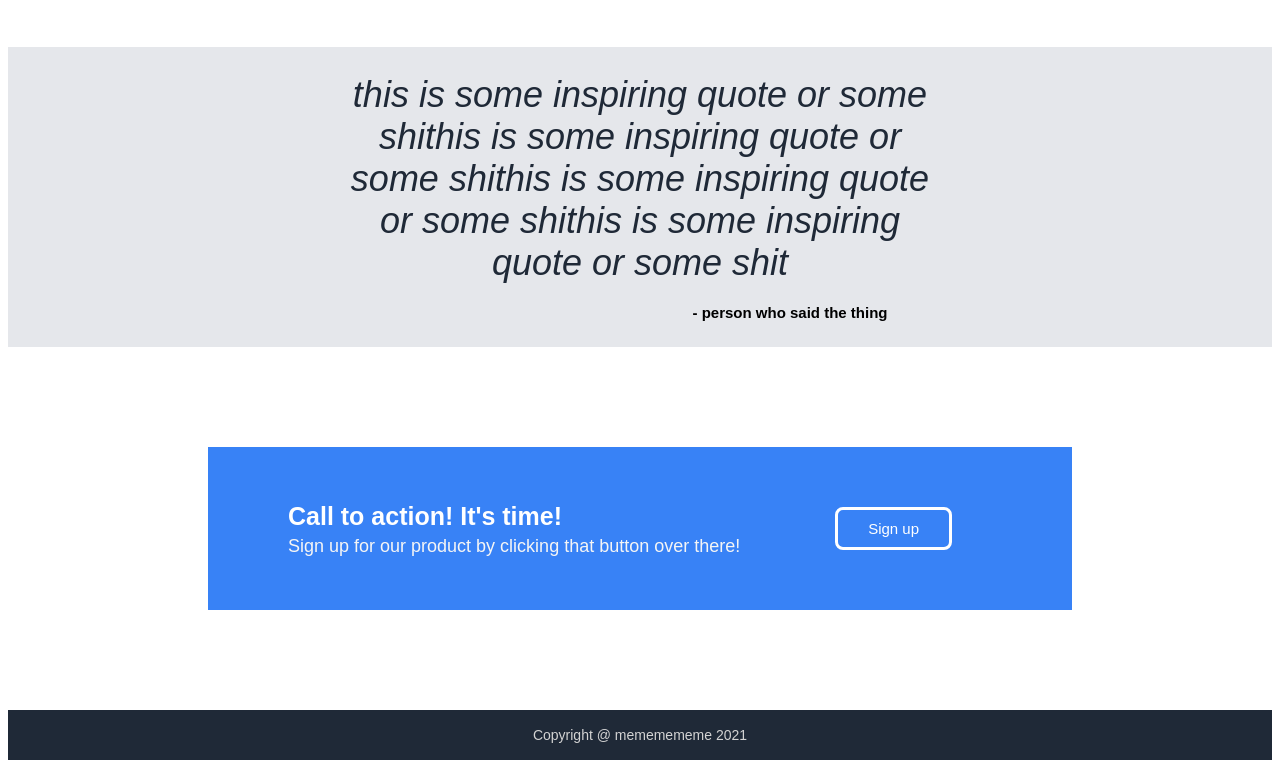
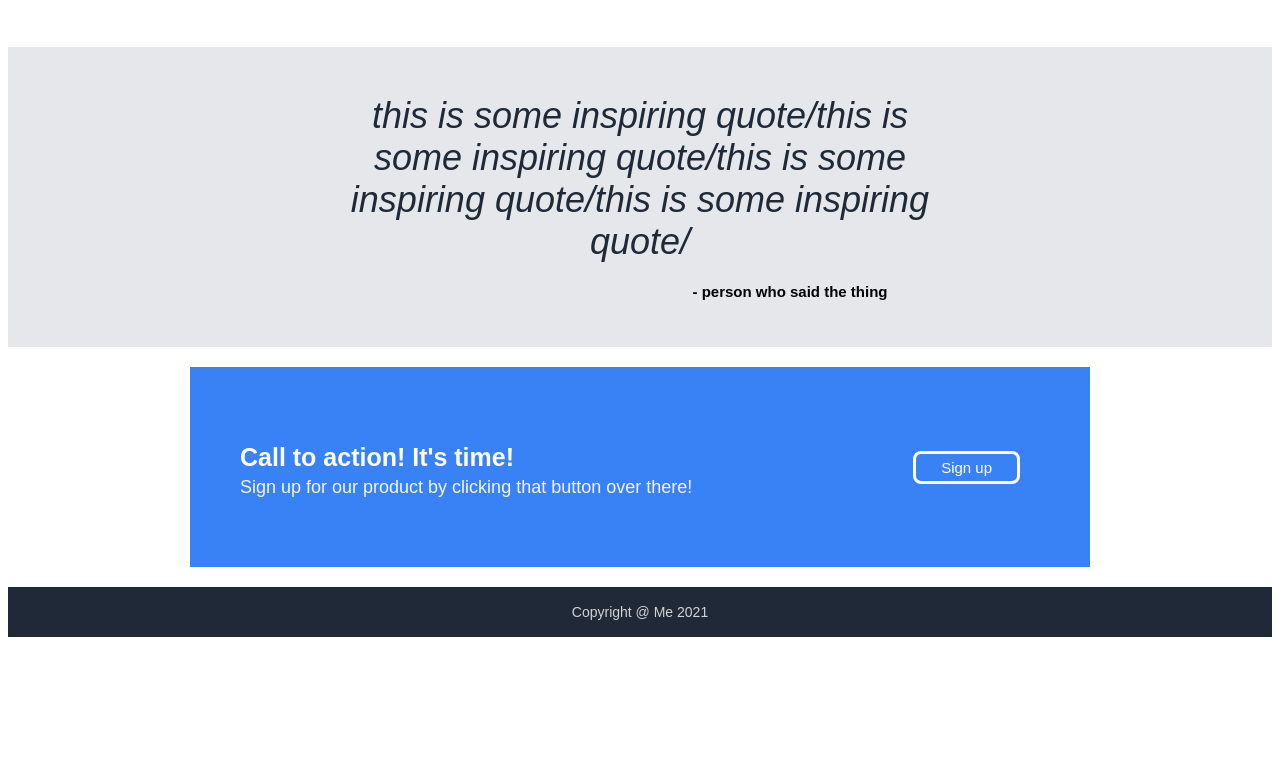
Before and after one commit to drake-ru/landing-page, a plain HTML site: page index.html in a window 1280 px wide. Shown: the part 824-1592 px from the top of the page. After the commit the page ends 1469 px from the top, so only its background shows below. Drawn offline with Linux system fonts and the light colour scheme.

Commit message:
adjusted rendering of call to action area to avoid crushing elements

```diff
--- a/index.html
+++ b/index.html
@@ -49,10 +49,10 @@
         </div>
 
         <div class="third-area">
-        <div class="quote">this is some inspiring quote or some shithis is some inspiring quote or some shithis is some inspiring quote or some shithis is some inspiring quote or some shit</div>
+        <div class="quote">this is some inspiring quote/this is some inspiring quote/this is some inspiring quote/this is some inspiring quote/</div>
         <div class="quote-person">- person who said the thing</div>
         </div>
-        <div class="fourth-area-box">
+        <div class="area-box">
         <div class="call-to-action-box">
             <p class="its-time">Call to action! It's time!</p>
             <p class="sign-up">Sign up for our product by clicking that button over there!</p>
@@ -60,7 +60,7 @@
             <button>Sign up</button>
         </div>
         <div class="fifth-area">
-        <div class="footer">Copyright @ mememememe 2021</div>
+        <div class="footer">Copyright @ Me 2021</div>
         </div>
     </body>
 </html>
--- a/style.css
+++ b/style.css
@@ -152,20 +152,22 @@ h3 {
     margin-left: 300px;
 }
 
+.area-box {
+    height: 200px;
+    width: 900px;
+    display: flex;
+    background-color: #3882f6;
+    align-self: center;
+    margin: 20px 20px;
+}
 
-.fourth-area-box {
-    background-color: #3882f6;
-    display: flex;
-    box-sizing: border-box;
-    margin: 100px 200px;
-    padding: 30px;
-}
 
 .call-to-action-box {
     display: flex;
     flex: 1;
     flex-direction: column;
     background-color: #3882f6;
+    justify-content: center;
 }
 
 .call-to-action-box .its-time {
@@ -183,15 +185,18 @@ h3 {
     margin-top: 0px;
 }
 
-.fourth-area-box button {
+.area-box button {
     background-color: #3882f6;
     color: white;
     border-radius: 8px;
     border: 3px solid white;
     font-size: 15px;
     font-weight: 500;
-    padding: 10px 30px;
-    margin: 30px 90px 30px 30px;
+    display: flex;
+    align-self: center;
+    padding: 5px 25px;
+    margin-right: 70px;
+
 }
 
 .fifth-area {
```
